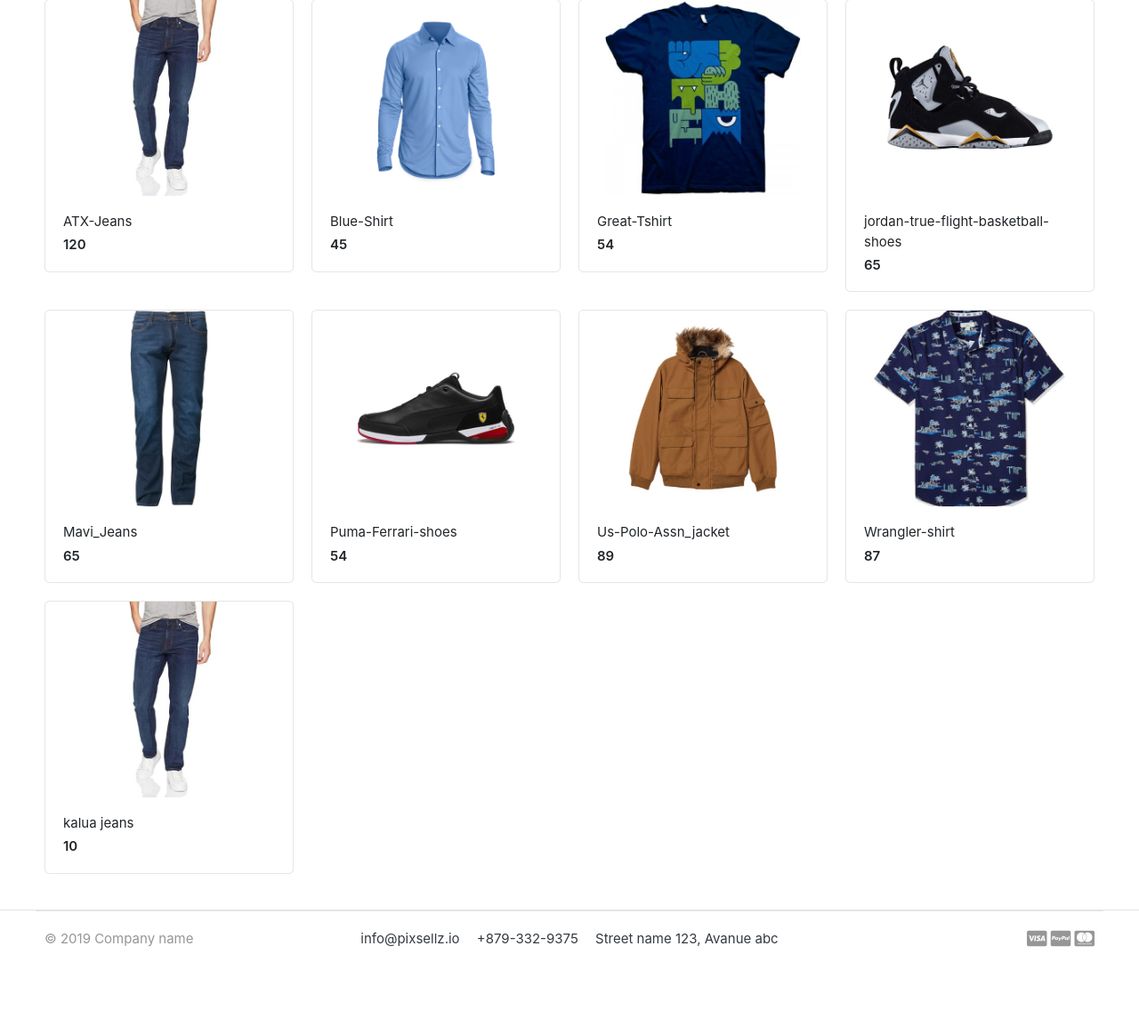
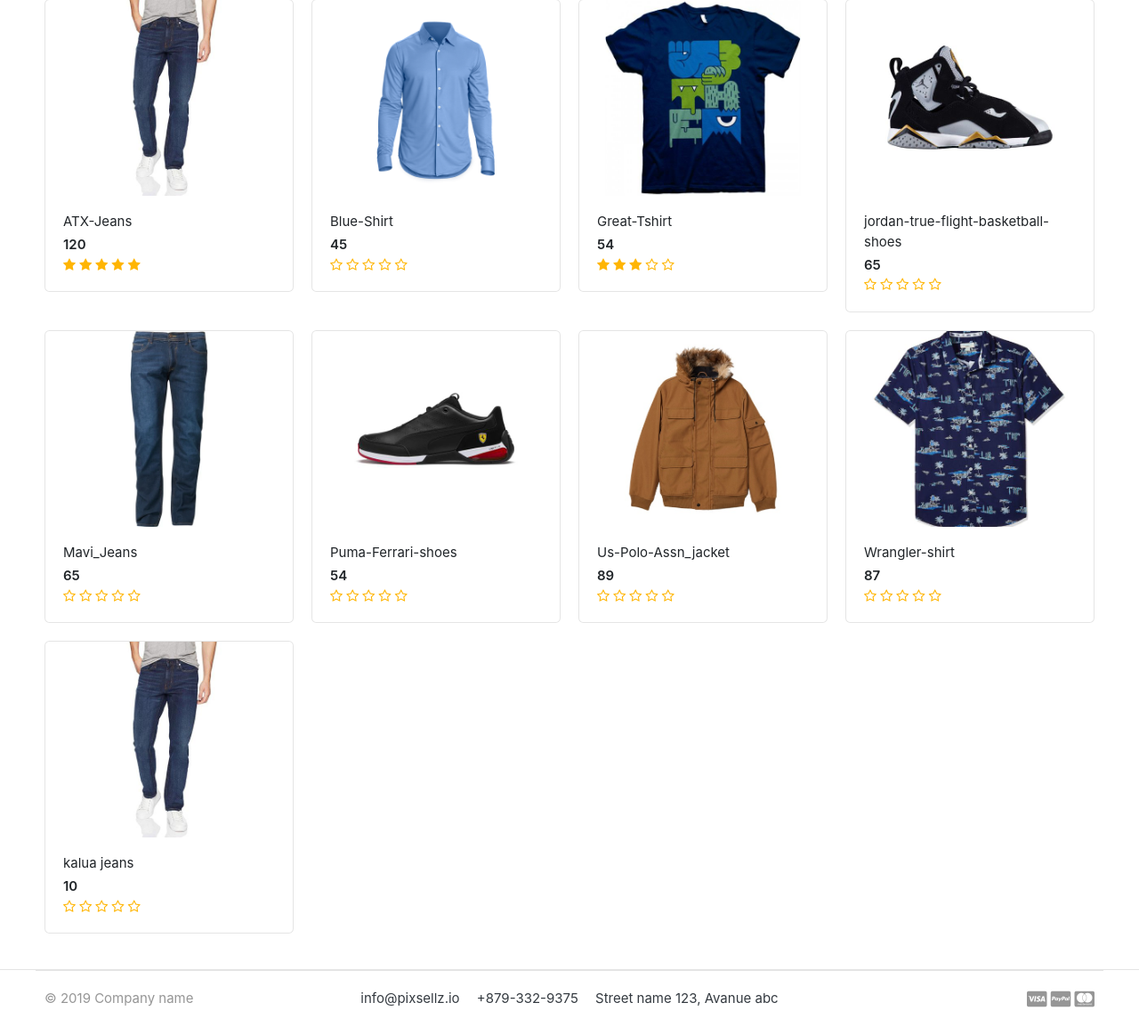
Before and after one commit to ProgramerSalar/cart, a Django app: page / in a window 1280 px wide. Shown: the part 580-1734 px from the top of the page at 89% size. Before the commit the page ends 1644 px from the top, so only its background shows below. Run offline with Django 3.2, Linux system fonts and the light colour scheme; data comes from the database, SQL or seed files in the repository; both versions use the stored data as it was after the commit; some libraries are stand-ins or nearby versions; some web fonts are replaced.

Commit message:
Show Rating Stars on HomePage

```diff
--- a/greatcart/views.py
+++ b/greatcart/views.py
@@ -1,10 +1,15 @@
 from django.http import HttpResponse
 from django.shortcuts import render
 from store.models import Product
+from store.models import ReviewRating
 
 def home(request):
-    products = Product.objects.all().filter(is_available = True)
+    products = Product.objects.all().filter(is_available = True).order_by('created_date')
+    for product in products:
+        reviews = ReviewRating.objects.filter(product_id=product.id ,status = True)
+
     context = {
-        'products':products
+        'products':products,
+        'reviews':reviews,
     }
     return render(request , 'home.html', context)
--- a/templates/home.html
+++ b/templates/home.html
@@ -37,6 +37,16 @@
 			<figcaption class="info-wrap">
 				<a href="{{ product.get_url }}" class="title">{{ product.product_name }}</a>
 				<div class="price mt-1">{{ product.price }}</div> <!-- price-wrap.// -->
+
+				<div class="rating-star">
+					<span>
+						<i class="fa fa-star{% if product.averageReview < 0.5 %}-o{% elif product.averageReview >= 0.5 and product.averageReview < 1 %}-half-o {% endif %}" aria-hidden="true"></i>
+						<i class="fa fa-star{% if product.averageReview < 1.5 %}-o{% elif product.averageReview >= 1.5 and product.averageReview < 2 %}-half-o {% endif %}" aria-hidden="true"></i>
+						<i class="fa fa-star{% if product.averageReview < 2.5 %}-o{% elif product.averageReview >= 2.5 and product.averageReview < 3 %}-half-o {% endif %}" aria-hidden="true"></i>
+						<i class="fa fa-star{% if product.averageReview < 3.5 %}-o{% elif product.averageReview >= 3.5 and product.averageReview < 4 %}-half-o {% endif %}" aria-hidden="true"></i>
+						<i class="fa fa-star{% if product.averageReview < 4.5 %}-o{% elif product.averageReview >= 4.5 and product.averageReview < 5 %}-half-o {% endif %}" aria-hidden="true"></i>
+
+				</div>
 			</figcaption>
 		</div>
 	</div> <!-- col.// -->
```
Also changed, not shown: db.sqlite3, media/photos/products/ATX-Jeans.jpg (added).
